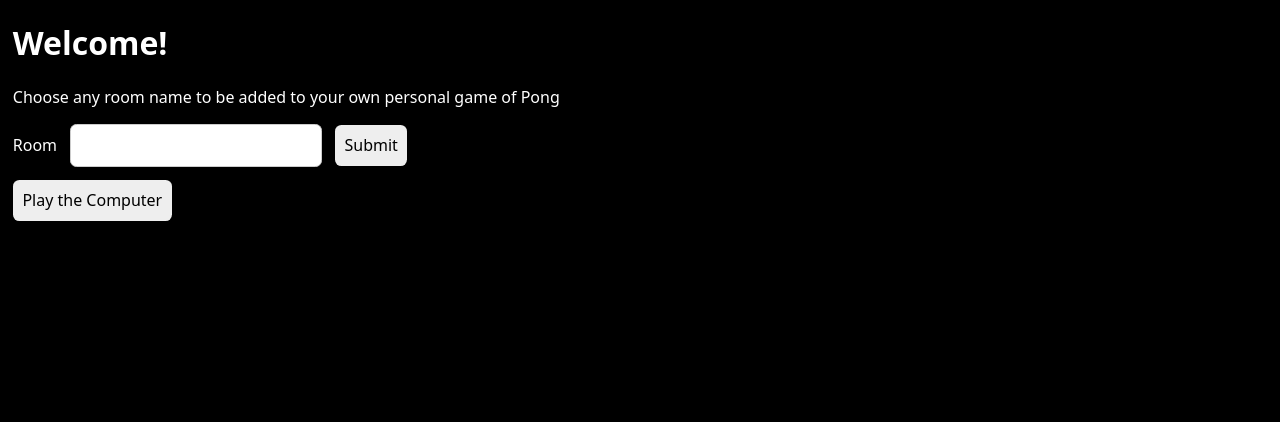
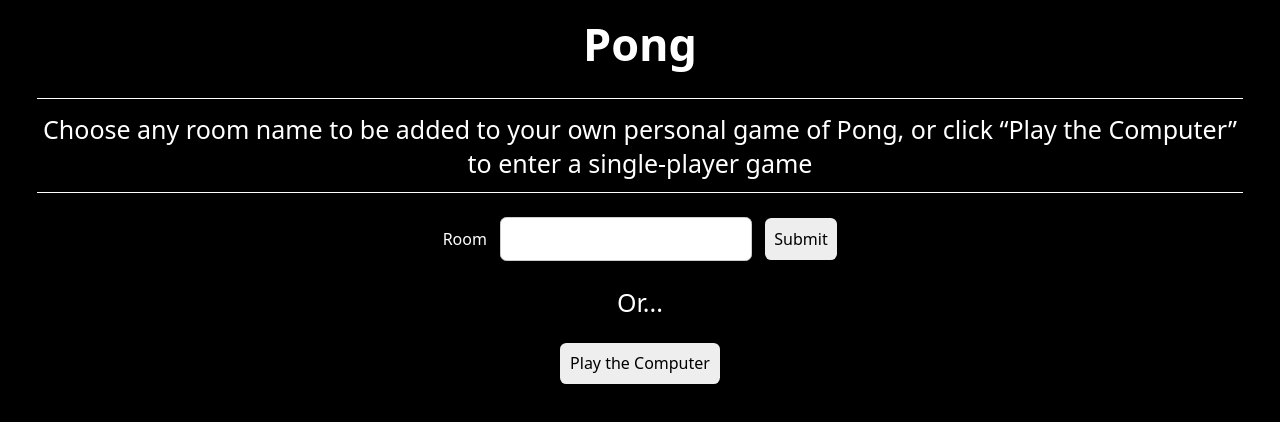
Before and after one commit to slowtacocar/pong, a Next.js app: page / in a window 1280 px wide. Shown: the top 422 px of the page. Built offline with nearby package versions, Linux system fonts and the light colour scheme; no server answers.

Commit message:
Bugs and styles

```diff
--- a/src/components/Game.module.css
+++ b/src/components/Game.module.css
@@ -5,4 +5,5 @@
 
 .container {
   touch-action: none;
+  height: 100%;
 }
--- a/src/components/Lobby.js
+++ b/src/components/Lobby.js
@@ -41,8 +41,11 @@ function Lobby(props) {
     <Game name={component} socket={props.socket} />
   ) : (
     <div className={styles.lobby}>
-      <h1>Welcome!</h1>
-      <p>Choose any room name to be added to your own personal game of Pong</p>
+      <h1 className={styles.heading}>Pong</h1>
+      <p className={styles.par}>
+        Choose any room name to be added to your own personal game of Pong, or
+        click &ldquo;Play the Computer&rdquo; to enter a single-player game
+      </p>
       <form
         className={styles.form}
         onSubmit={handleSubmit}
@@ -57,7 +60,8 @@ function Lobby(props) {
           Submit
         </button>
       </form>
-      <button className={styles.button} type="button" onClick={handleClick}>
+      <p className={styles.or}>Or...</p>
+      <button type="button" onClick={handleClick}>
         Play the Computer
       </button>
     </div>
--- a/src/components/Lobby.module.css
+++ b/src/components/Lobby.module.css
@@ -1,39 +1,29 @@
 .lobby {
-  margin: 0.8rem;
+  padding: 0.8rem;
+  text-align: center;
 }
 
 .form {
-  display: flex;
-  gap: 0.8rem;
-  align-items: center;
-  margin-bottom: 0.8rem;
+  width: fit-content;
+  margin-left: auto;
+  margin-right: auto;
 }
 
-.form input,
-.form select {
-  padding: 0.6rem;
-  border-radius: 0.4rem;
-  border: 1px solid rgb(204, 204, 204);
-  background: rgb(255, 255, 255);
-  font: inherit;
+.heading {
+  font-size: 45px;
+  margin: 0 0 1.5rem 0;
 }
 
-.form label {
-  display: flex;
-  gap: 0.8rem;
-  align-items: center;
+.par {
+  font-size: 25px;
+  border-bottom: 1px solid rgb(255, 255, 255);
+  border-top: 1px solid rgb(255, 255, 255);
+  padding: 0.8rem 0 0.8rem 0;
+  margin: 1.5rem;
+  font-weight: 100;
 }
 
-.button,
-.form button {
-  font: inherit;
-  padding: 0.6rem;
-  border-radius: 0.4rem;
-  background: rgb(238, 238, 238);
-  border: none;
-  transition: background 0.15s;
+.or {
+  font-size: 25px;
+  margin: 1.5rem 0 1.5rem 0;
 }
-
-.form button:hover {
-  background: rgb(214, 214, 214);
-}
--- a/src/styles.css
+++ b/src/styles.css
@@ -1,6 +1,6 @@
 body,
 html,
-div {
+#__next {
   height: 100%;
 }
 
@@ -10,3 +10,32 @@ body {
   color: white;
   font-family: system-ui;
 }
+
+input,
+select {
+  padding: 0.6rem;
+  border-radius: 0.4rem;
+  border: 1px solid rgb(204, 204, 204);
+  background: rgb(255, 255, 255);
+  font: inherit;
+}
+
+label,
+form {
+  display: flex;
+  gap: 0.8rem;
+  align-items: center;
+}
+
+button {
+  font: inherit;
+  padding: 0.6rem;
+  border-radius: 0.4rem;
+  background: rgb(238, 238, 238);
+  border: none;
+  transition: background 0.15s;
+}
+
+button:hover {
+  background: rgb(214, 214, 214);
+}
```
Also changed, not shown: 1 other file (tests, documents, lock files or other folders).
